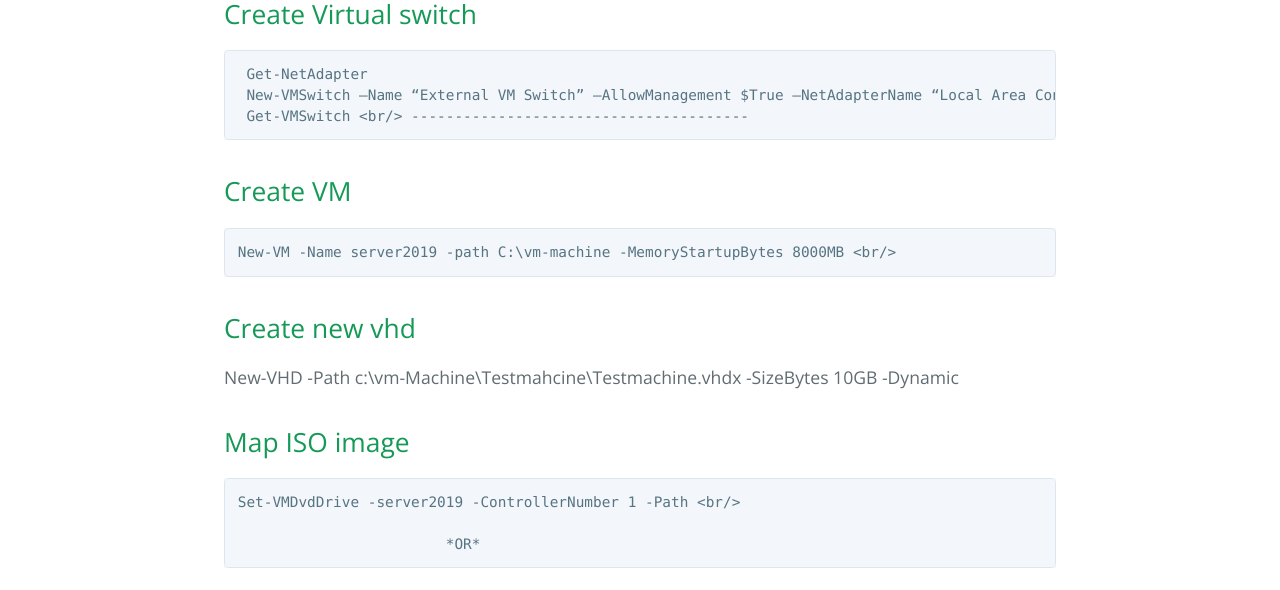
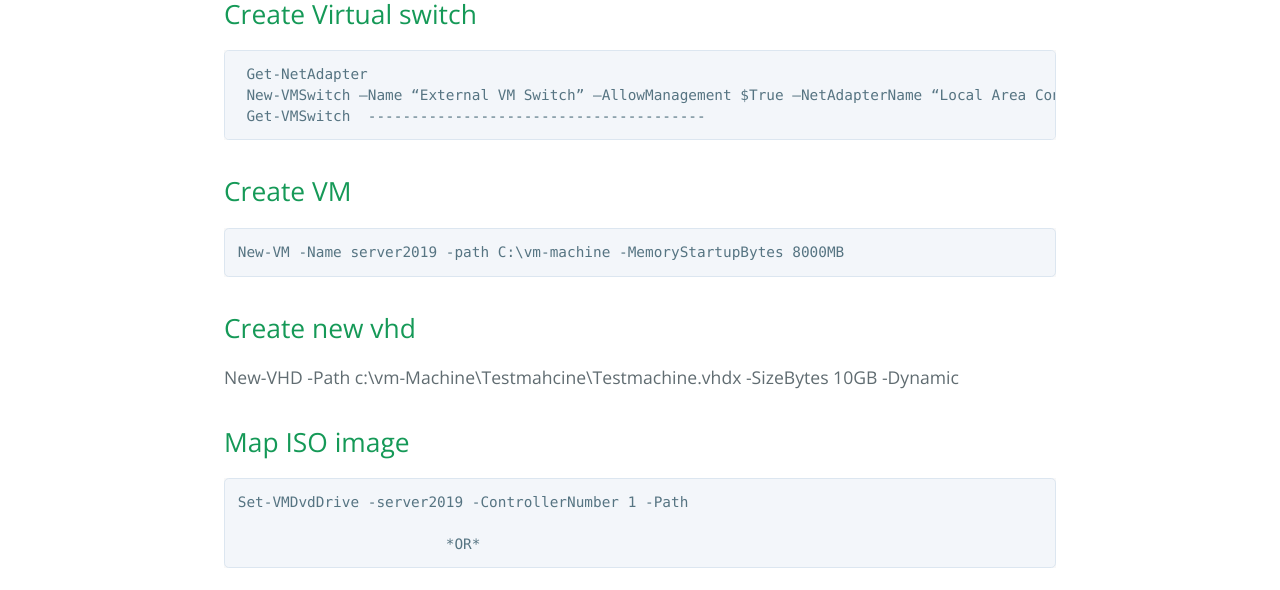
Before and after one commit to Spiralman1/spiralman1.github.io, a Jekyll site: the page built from another-page.md, in a window 1280 px wide. Shown: the part 420-1010 px from the top of the page. Built offline with Jekyll 4.4.1, drawn with Linux system fonts in a browser that asks for light colours.

```diff
--- a/another-page.md
+++ b/another-page.md
@@ -8,18 +8,18 @@ description: This is just another page
 
 
 	 Get-NetAdapter
-	 New-VMSwitch –Name “External VM Switch” –AllowManagement $True –NetAdapterName “Local Area Connection” <br/>
-	 Get-VMSwitch <br/>
+	 New-VMSwitch –Name “External VM Switch” –AllowManagement $True –NetAdapterName “Local Area Connection”
+	 Get-VMSwitch
 ---------------------------------------
 
 ## Create VM
 
-	New-VM -Name server2019 -path C:\vm-machine -MemoryStartupBytes 8000MB <br/>
+	New-VM -Name server2019 -path C:\vm-machine -MemoryStartupBytes 8000MB
 
 ## Create new vhd
- 	New-VHD -Path c:\vm-Machine\Testmahcine\Testmachine.vhdx -SizeBytes 10GB -Dynamic <br/>
+ 	New-VHD -Path c:\vm-Machine\Testmahcine\Testmachine.vhdx -SizeBytes 10GB -Dynamic
 ## Map ISO image
-	Set-VMDvdDrive -server2019 -ControllerNumber 1 -Path <br/>
+	Set-VMDvdDrive -server2019 -ControllerNumber 1 -Path
 
 				*OR*
 
```
